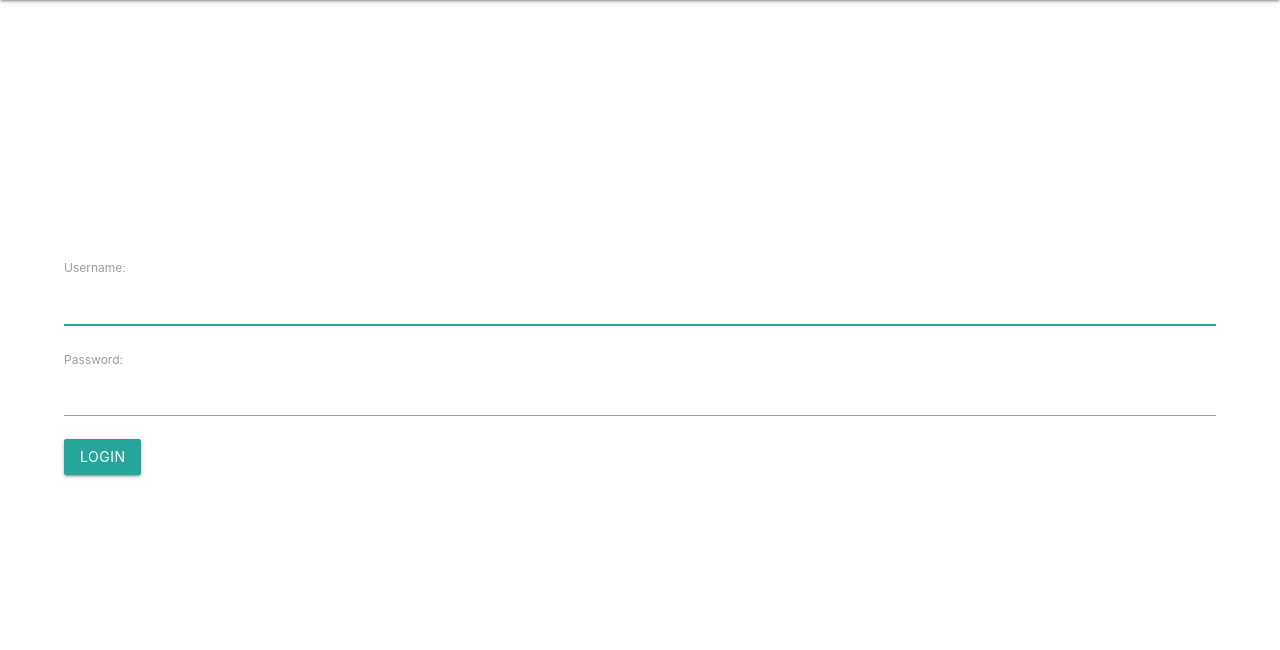
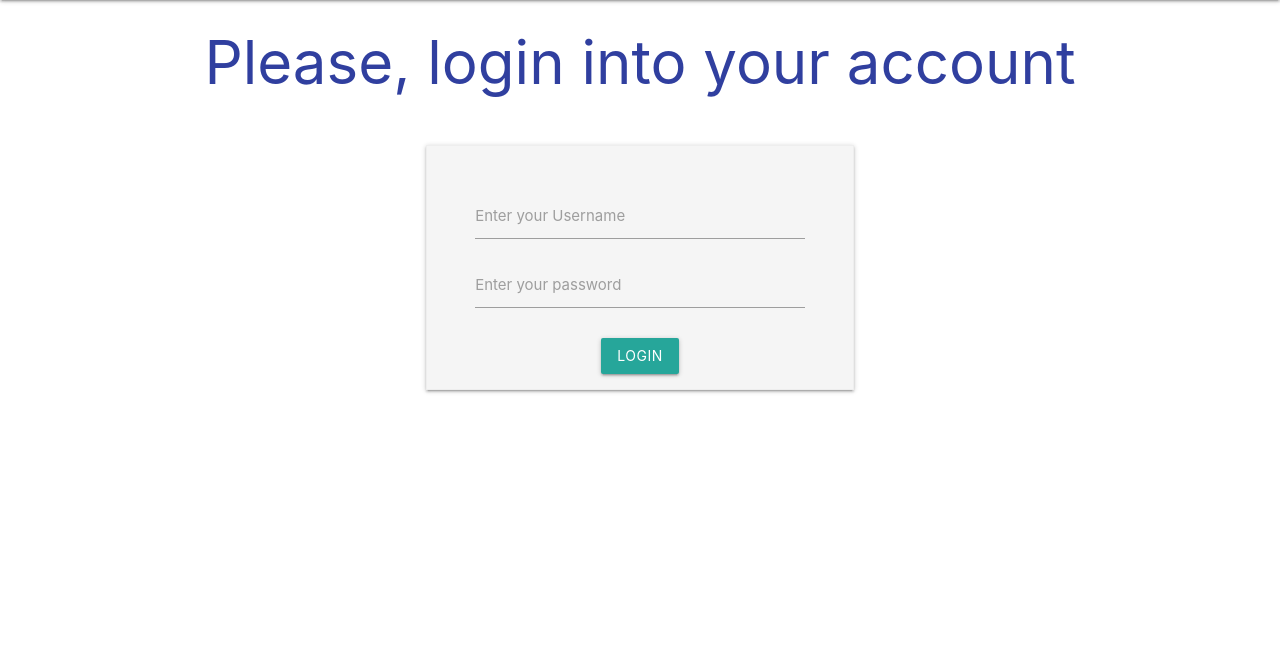
Before and after one commit to lilibella28/Job-Tracker, a Django app: page /accounts/login/ in a window 1280 px wide. Shown: the part 64-714 px from the top of the page. Run offline with Django 4.2, Linux system fonts and the light colour scheme.

Commit message:
styling for login

```diff
--- a/main_app/static/css/style.css
+++ b/main_app/static/css/style.css
@@ -69,3 +69,19 @@ h1 {
 .nav {
     background-color: #1c91cc !important;
 }
+
+.containerlogin {
+    margin-top: 50px;
+}
+
+#password {
+    margin-bottom: 30px;
+}
+
+.containersignup {
+    margin-top: 50px;
+}
+
+.colsignup {
+    margin-left: 30px;
+}
--- a/main_app/templates/registration/login.html
+++ b/main_app/templates/registration/login.html
@@ -1,13 +1,25 @@
 {% extends 'base.html' %}
 {% block content %}
 
-<h1>Log In</h1>
-
+<div class="container center">
+  <h3 id="heading">Please, login into your account</h3>
 <form method="post" action="{% url 'login' %}">
     {% csrf_token %}
-    {{ form.as_p }}
-    <input type="submit" class="btn" value="login">
-    <input type="hidden" name="next" value="{{ next }}">
+    <div class="containerlogin">
+      <div class="z-depth-1 grey lighten-4 row" style="display: inline-block; padding: 32px 48px 0px 48px; border: 1px solid #EEE;">
+
+          <div class="input-field row s6">
+            <input class="validate" type="text" name="username" id="username">
+            <label for="username">Enter your Username</label>
+          </div>
+          <div class="input-field row s6">
+            <input class="validate" type="password" name="password" id="password">
+            <label for="password">Enter your password</label>
+            <input type="submit" class="btn" value="login">
+            <input type="hidden" name="next" value="{{ next }}">
+            </div>
+        </div>
+      </div>
   </form>
-
+  </div>
 {% endblock %}
```
Also changed, not shown: main_app/templates/registration/signup.html (+5 -3 lines).
